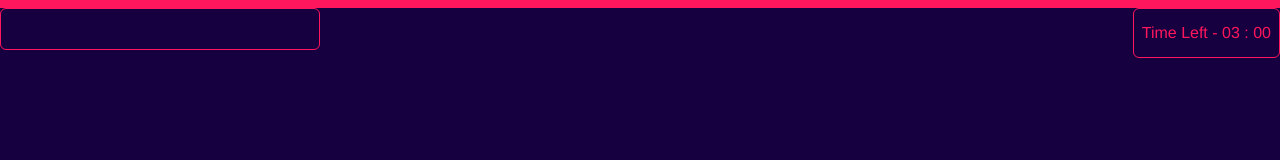
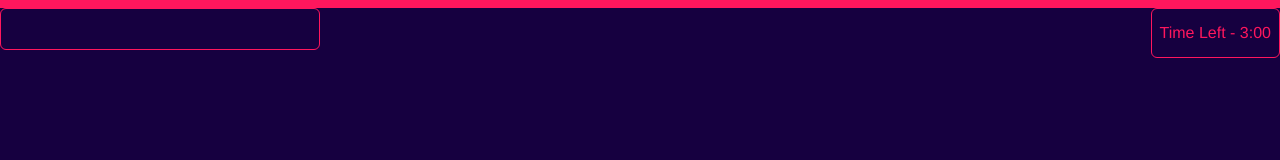
Before and after one commit to AikeNyanLynnOo/multiple-chioce-quizz-react, a React (Create React App) app: page /quiz in a window 1280 px wide. Shown: the top 160 px of the page. Built offline with nearby package versions, Linux system fonts and the light colour scheme.

Commit message:
format secondsto HH:MM:SS using function

```diff
--- a/src/Components/HomeComponent.tsx
+++ b/src/Components/HomeComponent.tsx
@@ -250,7 +250,7 @@ export const Home = () => {
                     onChange={changeTimeUp}
                     MenuProps={MenuProps}
                   >
-                    {["3 MINS", "5 MINS", "7 MINS", "10 MINS", "12 MINS"].map(
+                    {["1 MINS","3 MINS", "5 MINS", "7 MINS", "10 MINS", "12 MINS"].map(
                       (duration, key) => (
                         <MenuItem key={key} value={duration}>
                           {duration}
--- a/src/Components/QuizComponent.tsx
+++ b/src/Components/QuizComponent.tsx
@@ -1,5 +1,31 @@
 import { useSelector, useDispatch } from "react-redux";
 import { MainState } from "../redux/types";
+import { Snackbar, Button } from "@mui/material";
+
+const SnackbarAction = (
+  <Button color="secondary" size="small">
+    See Results
+  </Button>
+);
+
+function formatSecondsToHHMMSS(duration: number) {
+  // Hours, minutes and seconds
+  const hrs = ~~(duration / 3600);
+  const mins = ~~((duration % 3600) / 60);
+  const secs = ~~duration % 60;
+
+  // Output like "1:01" or "4:03:59" or "123:03:59"
+  let ret = "";
+
+  if (hrs > 0) {
+    ret += "" + hrs + ":" + (mins < 10 ? "0" : "");
+  }
+
+  ret += "" + mins + ":" + (secs < 10 ? "0" : "");
+  ret += "" + secs;
+
+  return ret;
+}
 
 export const Quiz = () => {
   const dispatch = useDispatch();
@@ -8,19 +34,22 @@ export const Quiz = () => {
 
   return (
     <div className="bg-[#160040] h-screen text-[#FF165D] text-center">
+      {/* snack bar */}
+
+      <Snackbar
+        anchorOrigin={{ vertical: "top", horizontal: "center" }}
+        open={duration.timeLeft <= 0 ? true : false}
+        onClose={() => {}}
+        message="I love snacks"
+        action={SnackbarAction}
+      />
+
       <div
         className="h-2 bg-[#FF165D] transition-all duration-150 ease-out"
         style={{ width: `${(duration.timeLeft / duration.timeUp) * 100}%` }}
       ></div>
       <span className="absolute top-2 right-0 border border-[#FF165D] rounded-md py-3 px-2">
-        Time Left -{" "}
-        {Math.round(duration.timeLeft / 60) > 9
-          ? Math.round(duration.timeLeft / 60)
-          : `0${Math.round(duration.timeLeft / 60)}`}{" "}
-        :{" "}
-        {Math.round(duration.timeLeft % 60) > 9
-          ? Math.round(duration.timeLeft % 60)
-          : `0${Math.round(duration.timeLeft % 60)}`}
+        Time Left - {formatSecondsToHHMMSS(duration.timeLeft)}
       </span>
       <div className="grid grid-cols-4 gap-3 lg border border-[#FF165D] rounded-md py-5 px-5 mx-auto sm:mx-0 sm:mr-auto w-11/12 sm:w-5/12 lg:w-4/12 xl:w-3/12 2xl:w-52">
         {quiz.allQuizzes.map((quiz, index) => (
--- a/src/Components/UserChoiceModalDialog.tsx
+++ b/src/Components/UserChoiceModalDialog.tsx
@@ -1,3 +1,5 @@
+import { useEffect } from "react";
+
 import { useSelector, useDispatch } from "react-redux";
 import { useNavigate } from "react-router-dom";
 // MUI
@@ -21,6 +23,14 @@ export const UserChoiceModalDialog = ({ category }: { category: string[] }) => {
   const difficulty = useSelector((state: MainState) => state.difficulty.value);
   const quiz = useSelector((state: MainState) => state.quiz);
   const modal = useSelector((state: MainState) => state.modal);
+
+  let timer: any = null;
+
+  useEffect(() => {
+    if (duration.timeLeft === 0) {
+      clearInterval(timer);
+    }
+  }, [duration.timeLeft, timer]);
 
   const handleModalClose = (event: any, reason: any) => {
     if (reason !== "backdropClick" && reason !== "escapeKeyDown") {
@@ -78,7 +88,7 @@ export const UserChoiceModalDialog = ({ category }: { category: string[] }) => {
           sx={{ mx: "auto", mb: 2, color: "#FFFFFF" }}
           onClick={() => {
             dispatch(modalActions.closeModal());
-            setInterval(() => {
+            timer = setInterval(() => {
               dispatch(durationActions.updateTimeLeft());
             }, 10);
             navigate("/quiz");
```
